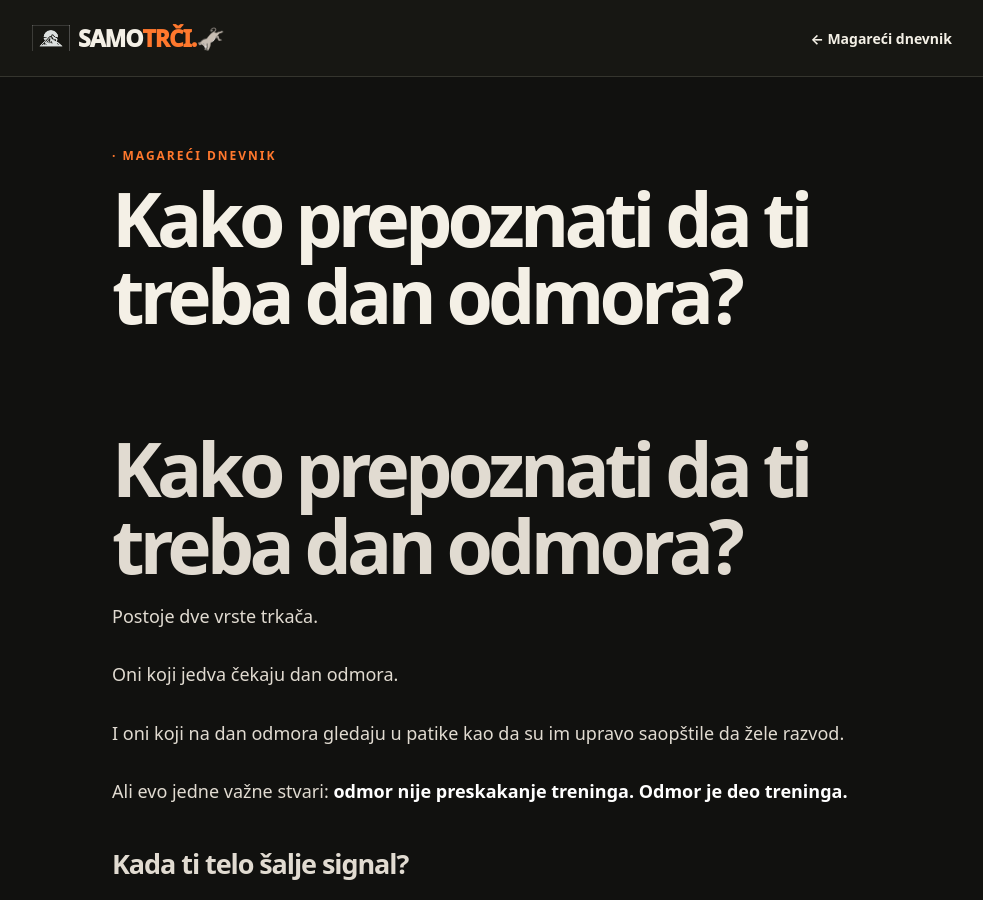
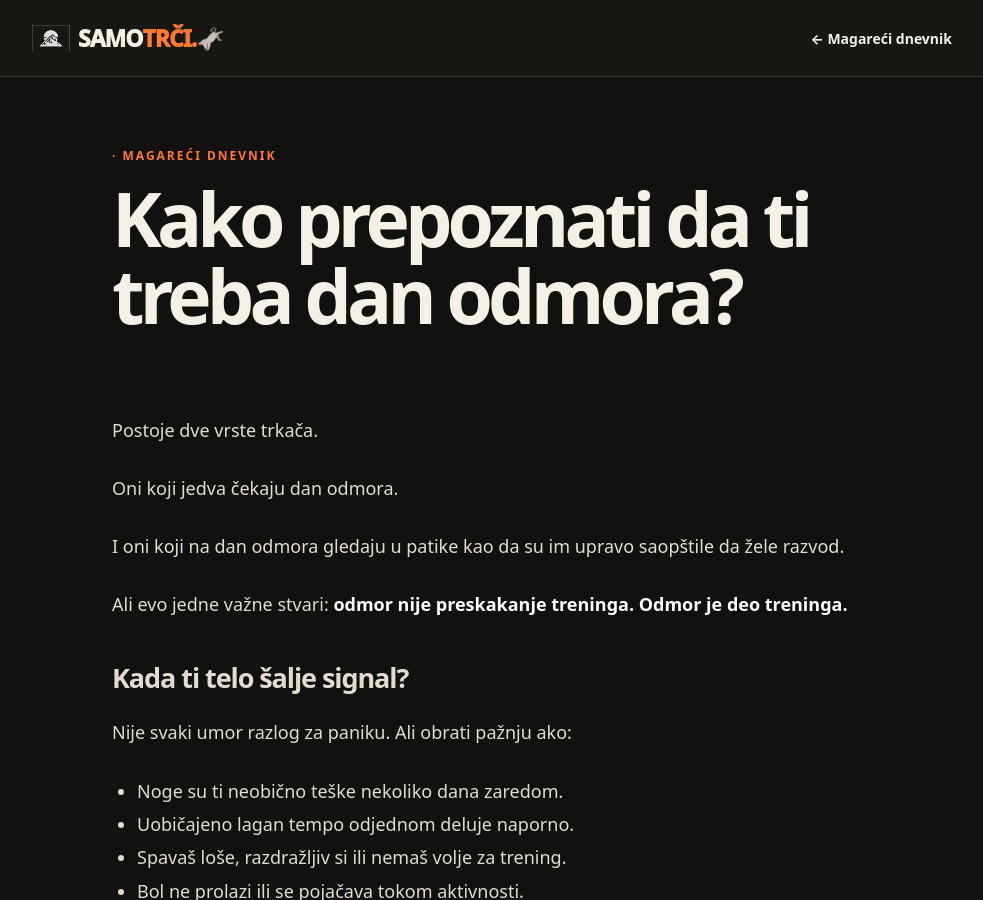
Before and after one commit to samotrci/samotrci.github.io, a Jekyll site: the page built from _posts/2026-10-13-kada-odmoriti.md, in a window 1280 px wide and 900 px high. Shown: the whole window, without its empty margins (148-1131 px from the left). Built offline with Jekyll 4.4.1, drawn with Linux system fonts in a browser that asks for light colours.

Commit message:
Update 2026-10-13-kada-odmoriti.md

```diff
--- a/_posts/2026-10-13-kada-odmoriti.md
+++ b/_posts/2026-10-13-kada-odmoriti.md
@@ -5,7 +5,6 @@ date: 2026-10-13
 permalink: /blog/kada-odmoriti/
 ---
 
-# Kako prepoznati da ti treba dan odmora?
 
 Postoje dve vrste trkača.
 
```
